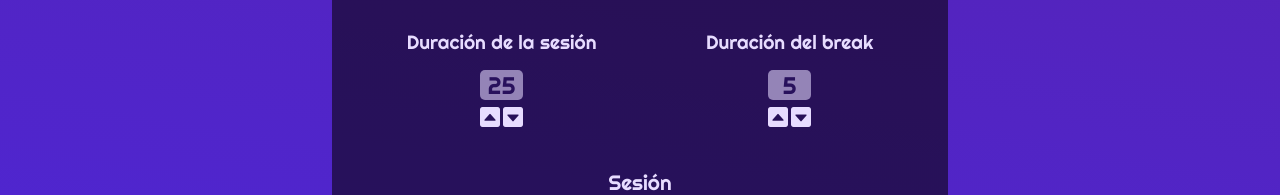
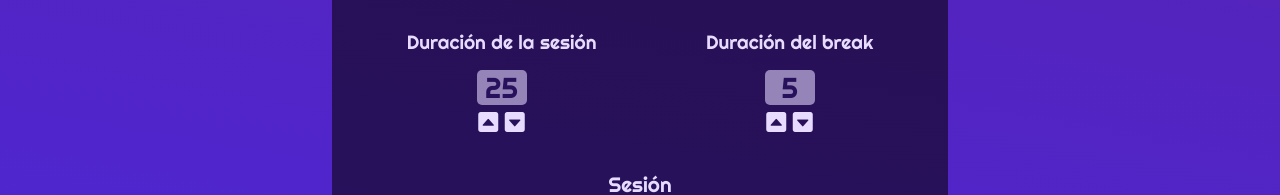
Before and after one commit to Malena-Ramirez/pomodoro-clock, a React (Create React App) app: page / in a window 1280 px wide. Shown: the part 209-404 px from the top of the page. Built offline with nearby package versions, Linux system fonts and the light colour scheme.

Commit message:
estilos en sesion y break

```diff
--- a/src/components/LabelStyled.js
+++ b/src/components/LabelStyled.js
@@ -35,16 +35,18 @@
   grid-template-columns: 1fr 1fr;
   row-gap: 5px;
   column-gap: 3px;
+  justify-items: center;
 `;
 
 export const DisplayLength = styled.p`
   grid-column: 1/3;
-  font-size:1.5rem;
+  font-size:1.8rem;
   text-align:center;
   margin: 0;
   color: #28115c;
   background-color: #e7dcff91;
   border-radius: 5px;
+  width: 50px;
 `;
 
 export const UpdateLengthIcon = styled.i`
```
